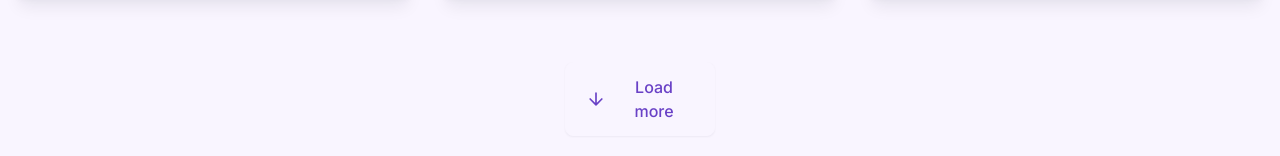
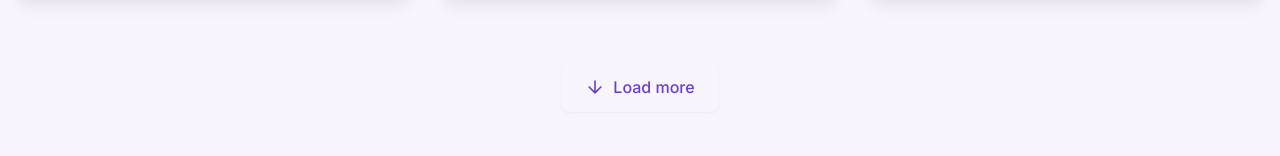
Before and after one commit to Top-Universe-Group-6/Task_2, a plain HTML site: page index.html in a window 1280 px wide. Shown: the part 2253-2409 px from the top of the page. Drawn offline with Linux system fonts and the light colour scheme.

Commit message:
fx: fix blog footer button width

```diff
--- a/css/section-one.css
+++ b/css/section-one.css
@@ -199,6 +199,6 @@
     }
 
     .blog__footer button {
-        width: 9.375rem;
+        width: 9.875rem;
     }
 }
```
